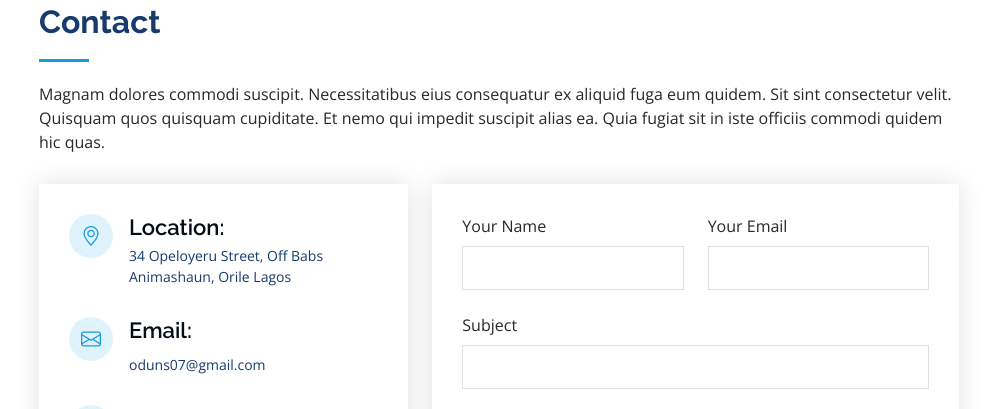
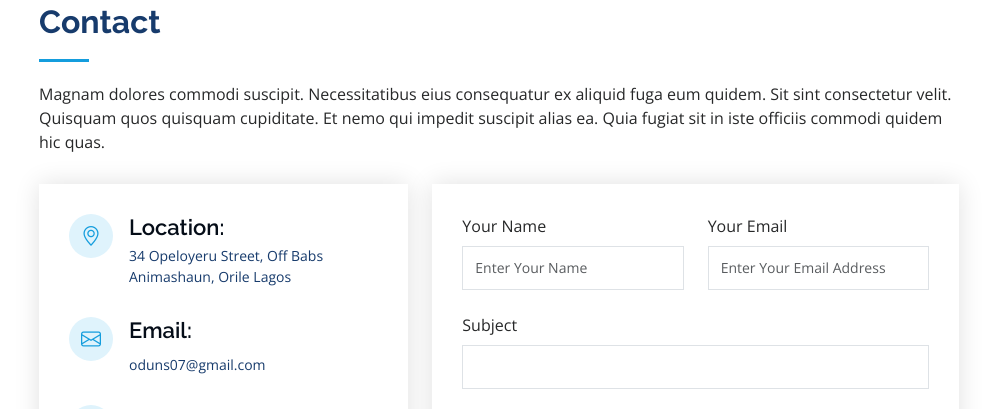
Before and after one commit to juw0n/cloudResumeChallengeAWS, a plain HTML site: page index.html in a window 1280 px wide. Shown: the part 5992-6401 px from the top of the page, without its empty margins (291-1280 px from the left). Drawn offline with nearby package versions, Linux system fonts and the light colour scheme.

Commit message:
worked on contact form

```diff
--- a/index.html
+++ b/index.html
@@ -560,11 +560,11 @@
               <div class="row">
                 <div class="form-group col-md-6">
                   <label for="name">Your Name</label>
-                  <input type="text" name="name" class="form-control" id="name" required>
+                  <input type="text" name="name" class="form-control" placeholder="Enter Your Name" id="name" required>
                 </div>
                 <div class="form-group col-md-6">
                   <label for="name">Your Email</label>
-                  <input type="email" class="form-control" name="email" id="email" required>
+                  <input type="email" class="form-control" name="email" placeholder="Enter Your Email Address" id="email" required>
                 </div>
               </div>
               <div class="form-group">
@@ -573,7 +573,7 @@
               </div>
               <div class="form-group">
                 <label for="name">Message</label>
-                <textarea class="form-control" name="message" rows="10" required></textarea>
+                <textarea class="form-control" name="message" rows="10" placeholder="Hello, ..." required></textarea>
               </div>
               <div class="my-3">
                 <div class="loading">Loading</div>
```
